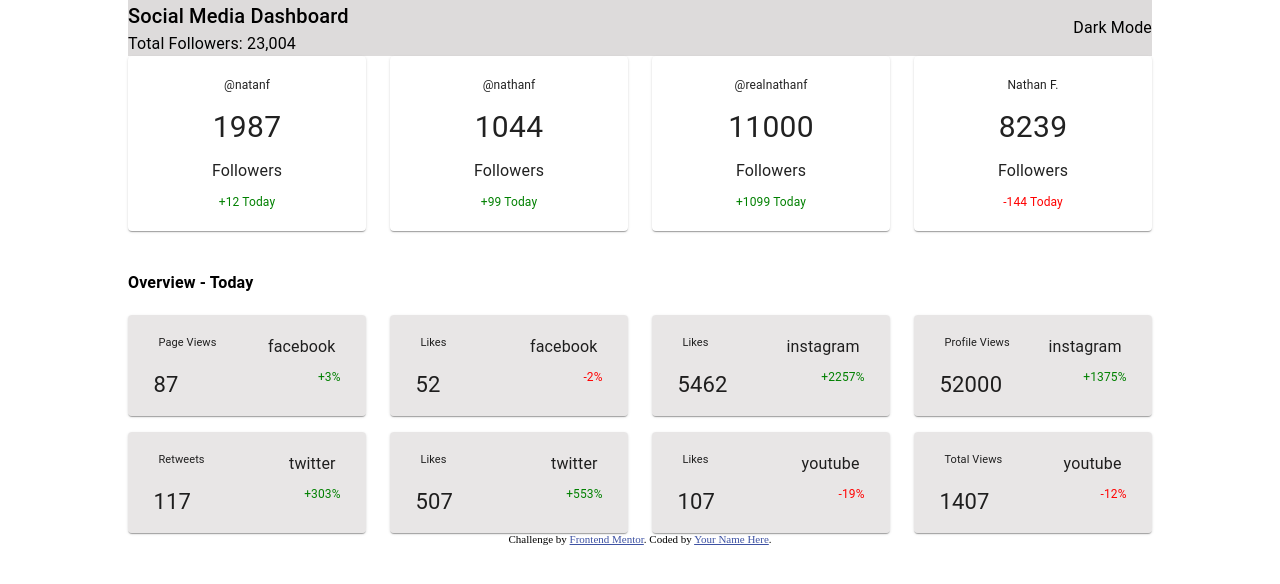
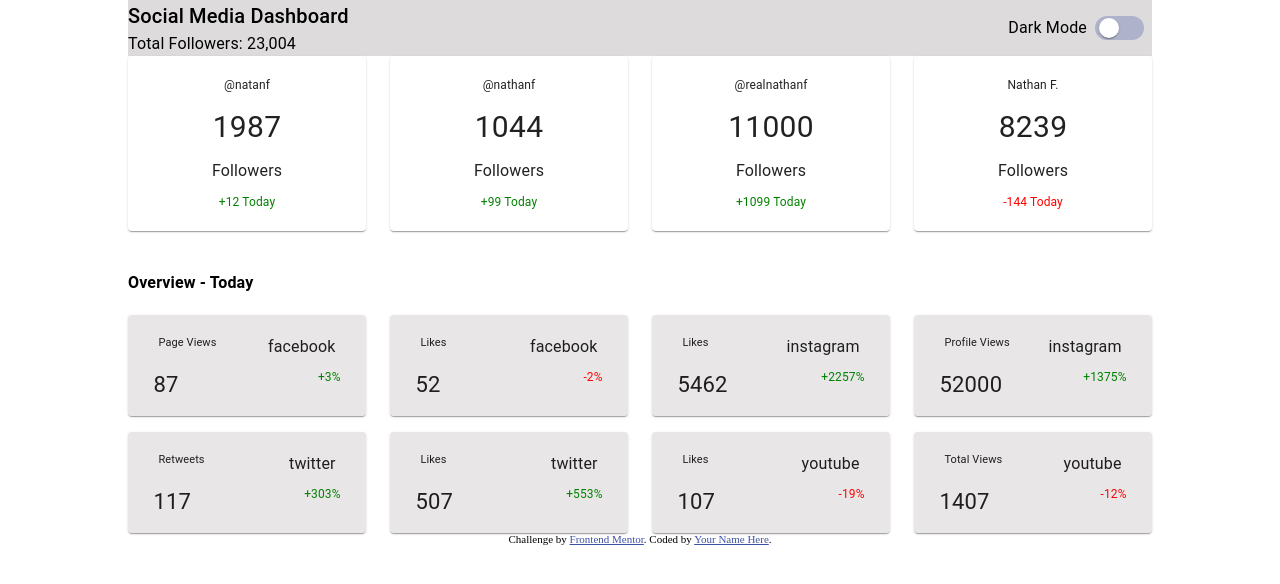
Before and after one commit to LexAlmeida/Dashboard-Social-Media, a React (Vite) app: page / in a window 1280 px wide. Shown: the top 584 px of the page. Built offline with nearby package versions, Linux system fonts and the light colour scheme.

Commit message:
feat: add Switch component for theme toggling and implement DarkTheme configuration

```diff
--- a/src/pages/Dashboard/Header/SwitchTheme.tsx
+++ b/src/pages/Dashboard/Header/SwitchTheme.tsx
@@ -1,7 +1,50 @@
-import { Typography } from "@mui/material"
+import { Switch, Typography } from "@mui/material"
 
 export const Switcher = () => {
     return (
+        <>
         <Typography>Dark Mode</Typography>
+        <Switch sx={{
+            m: 1,
+          width: 49,
+          height: 24,
+          padding: 0,
+          '& .MuiSwitch-switchBase': {
+            padding: 0,
+            marginTop: "2px",
+            marginLeft: "4.33px",
+            transitionDuration: '300ms',
+            '&.Mui-checked': {
+              color: '#fff',
+              '& + .MuiSwitch-track': {
+                backgroundImage: "linear-gradient(to right,hsl(210, 79%, 56%),hsl(146, 68%, 55%)) ",
+                opacity: 1,
+                border: 0
+              },
+              '&.Mui-disabled + .MuiSwitch-track': {
+                opacity: 0.5,
+              },
+            },
+            '&.Mui-focusVisible .MuiSwitch-thumb': {
+              color: '#33cf4d',
+              border: '4px solid #fff',
+            },
+            '&.Mui-disabled .MuiSwitch-thumb': {
+            },
+            '&.Mui-disabled + .MuiSwitch-track': {
+              opacity: 0.7,
+            },
+          },
+          '& .MuiSwitch-thumb': {
+            width: 20,
+            height: 20,
+          },
+          '& .MuiSwitch-track': {
+            borderRadius: 26 / 2,
+            backgroundColor: "hsl(230, 22%, 74%)",
+            opacity: 1,
+          },
+        }}></Switch>
+        </>
     )
 }
```
Also changed, not shown: src/themes/theme.tsx (added, +16 -0 lines).
